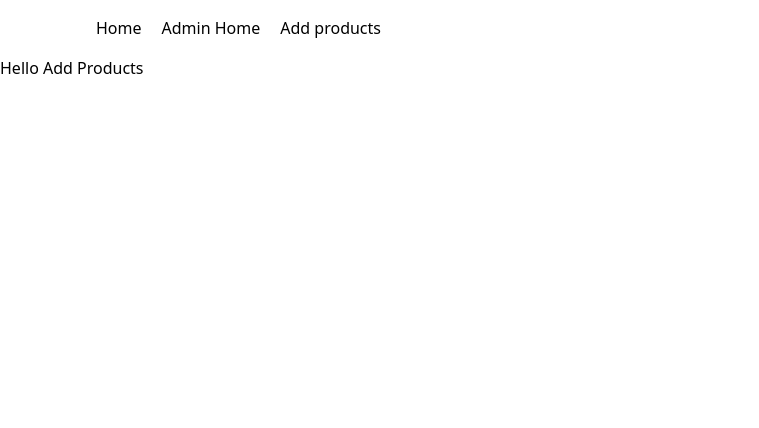
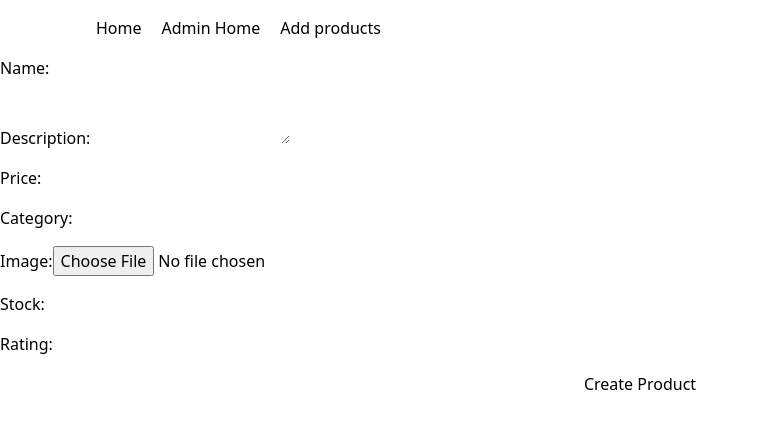
Before and after one commit to irdepla/cyber-react, a React (Vite) app: page /admin/addproducts in a window 1280 px wide. Shown: the top 428 px of the page, without its empty margins (0-759 px from the left). Built offline with nearby package versions, Linux system fonts and the light colour scheme.

Commit message:
error solved

```diff
--- a/src/components/Navbar/index.jsx
+++ b/src/components/Navbar/index.jsx
@@ -16,7 +16,7 @@ const Navbar = () => {
         <div className="container">
           <div className="nav__wrapper py-8 px-4 flex justify-between items-center">
             <div className="nav__logo">
-              <NavLink to="/admin">
+              <NavLink to="/login">
                 <img src={cyberLogo} alt="" />
               </NavLink>
             </div>
--- a/src/pages/Admin/AddProducts/index.jsx
+++ b/src/pages/Admin/AddProducts/index.jsx
@@ -1,9 +1,123 @@
-import React from 'react';
+import React, { useState } from "react";
+import { addProducts } from "../../../service/addProductsService";
 
-const AddProducts = () => {
-    return (
-       <h1>Hello Add Products</h1>
-    );
+function CreateProduct() {
+  const [product, setProduct] = useState({
+    name: "",
+    description: "",
+    price: "",
+    category: "",
+    image: null,
+    stock: "",
+    rating: "",
+  });
+  const [message, setMessage] = useState("");
+
+  const handleChange = (e) => {
+    const { name, value } = e.target;
+    setProduct({
+      ...product,
+      [name]: value,
+    });
+  };
+
+  const handleImageChange = (e) => {
+    setProduct({
+      ...product,
+      image: e.target.files[0],
+    });
+  };
+
+  const handleSubmit = async (e) => {
+    e.preventDefault();
+    const formData = new FormData();
+    for (const key in product) {
+      formData.append(key, product[key]);
+    }
+
+    try {
+      const res = await addProducts(formData);
+      setMessage("Product created successfully!");
+      // Reset form or perform other actions
+    } catch (error) {
+      console.error("Error creating product:", error);
+      setMessage("Failed to create product.");
+    }
+  };
+
+  return (
+    <form className="flex flex-col gap-4" onSubmit={handleSubmit}>
+      <label>
+        Name:
+        <input
+          type="text"
+          name="name"
+          value={product.name}
+          onChange={handleChange}
+          required
+        />
+      </label>
+      <label>
+        Description:
+        <textarea
+          name="description"
+          value={product.description}
+          onChange={handleChange}
+          required
+        />
+      </label>
+      <label>
+        Price:
+        <input
+          type="number"
+          name="price"
+          value={product.price}
+          onChange={handleChange}
+          required
+        />
+      </label>
+      <label>
+        Category:
+        <input
+          type="text"
+          name="category"
+          value={product.category}
+          onChange={handleChange}
+          required
+        />
+      </label>
+      <label>
+        Image:
+        <input
+          type="file"
+          name="image"
+          onChange={handleImageChange}
+        />
+      </label>
+      <label>
+        Stock:
+        <input
+          type="number"
+          name="stock"
+          value={product.stock}
+          onChange={handleChange}
+          required
+        />
+      </label>
+      <label>
+        Rating:
+        <input
+          type="number"
+          name="rating"
+          value={product.rating}
+          onChange={handleChange}
+          required
+        />
+      </label>
+      <button type="submit">Create Product</button>
+      {message && <p>{message}</p>}
+    </form>
+  );
 }
 
-export default AddProducts;
+export default CreateProduct;
--- a/src/pages/Admin/index.jsx
+++ b/src/pages/Admin/index.jsx
@@ -1,9 +1,32 @@
-import React from 'react';
+import React, { useEffect, useState } from "react";
+import { getOrders } from "../../service/ordersService";
 
 const Admin = () => {
-    return (
-        <h1>Hello Admin</h1>
-    );
-}
+  const [orders, setOrders] = useState([]);
+
+  useEffect(() => {
+    async function fetchOrders(){
+        const res = await getOrders()
+        console.log(res);
+        setOrders(res)
+    }
+    fetchOrders()
+  }, [])
+
+  return (
+    <>
+    <div className="">
+      {orders.map((order) => (
+        <div className="p-4 border-black border border-solid grid grid-cols-1 gap-2 " key={order.id}>
+            <h1>{order.address}</h1>
+            <h1>{order.date}</h1>
+            <h1>{order.status}</h1>
+            <h1 className="font-bold">${order.total}</h1>
+        </div>
+      ))}
+      </div>
+    </>
+  );
+};
 
 export default Admin;
--- a/src/pages/SignIn/index.jsx
+++ b/src/pages/SignIn/index.jsx
@@ -15,6 +15,7 @@ import MuiCard from "@mui/material/Card";
 import { styled } from "@mui/material/styles";
 import { Facebook, Google } from "@mui/icons-material";
 import { login } from "../../service/authService";
+import { useNavigate } from "react-router";
 
 const Card = styled(MuiCard)(({ theme }) => ({
   display: "flex",
@@ -64,6 +65,7 @@ export default function SignIn(props) {
   const [passwordError, setPasswordError] = React.useState(false);
   const [passwordErrorMessage, setPasswordErrorMessage] = React.useState("");
   const [open, setOpen] = React.useState(false);
+  const navigate = useNavigate()
 
   const handleClickOpen = () => {
     setOpen(true);
@@ -74,11 +76,10 @@ export default function SignIn(props) {
   };
 
   const handleSubmit = async (event) => {
-    if (emailError || passwordError) {
       event.preventDefault();
-      return;
-    }
+
     const data = new FormData(event.currentTarget);
+
     console.log({
       email: data.get("username"),
       password: data.get("password"),
@@ -86,6 +87,10 @@ export default function SignIn(props) {
 
     const res = await login(data.get("username"), data.get("password"));
     console.log("login", res);
+
+    localStorage.setItem("token", res)
+
+    navigate("/admin")
   };
 
   const validateInputs = () => {
--- a/src/router/index.jsx
+++ b/src/router/index.jsx
@@ -1,5 +1,5 @@
 import React from "react";
-import { Route, Routes } from "react-router";
+import { Navigate, Route, Routes } from "react-router";
 import Home from "../pages/Home";
 import MainLayout from "../layouts/MainLayout";
 import Cart from "../pages/Cart";
@@ -9,6 +9,7 @@ import AdminLayout from "../layouts/AdminLayout";
 import Admin from "../pages/Admin";
 import AddProducts from "../pages/Admin/AddProducts";
 import SignIn from "../pages/SignIn";
+import { Login } from "@mui/icons-material";
 
 const Router = () => {
   return (
@@ -26,7 +27,7 @@ const Router = () => {
 
 
         <Route path="/admin" element={<AdminLayout/>}>
-        <Route path="" element={<Admin/>} ></Route >
+        <Route path="" element={localStorage.getItem("token") ? <Admin/> : <Navigate to="/login" /> } ></Route >
         <Route path="addproducts" element={<AddProducts/>} />
         </Route>
       </Routes>
--- /dev/null
+++ b/src/service/addProductsService.js
@@ -0,0 +1,12 @@
+import { apiClient } from "../API/axios";
+
+const PRODUCTS_POST_URL = "/products";
+
+export async function addProducts(productData) {
+  try {
+    const res = await apiClient.post(PRODUCTS_POST_URL, productData);
+    return res.data;
+  } catch (error) {
+    throw error;
+  }
+}
--- a/src/service/ordersService.js
+++ b/src/service/ordersService.js
@@ -1,11 +1,17 @@
 import { apiClient } from "../API/axios";
 
-
-
-const ORDERS_URL = "/orders"
-
+const ORDERS_URL = "/orders";
 
 export async function addOrder(body) {
-    const res = await apiClient.post(ORDERS_URL, body);
-    return res?.data
+  const res = await apiClient.post(ORDERS_URL, body);
+  return res?.data;
 }
+
+export async function getOrders() {
+  const res = await apiClient.get(ORDERS_URL, {
+    headers: {
+      Authorization: `Bearer ${localStorage.getItem("token")}`,
+    },
+  });
+  return res?.data?.data;
+}
```
